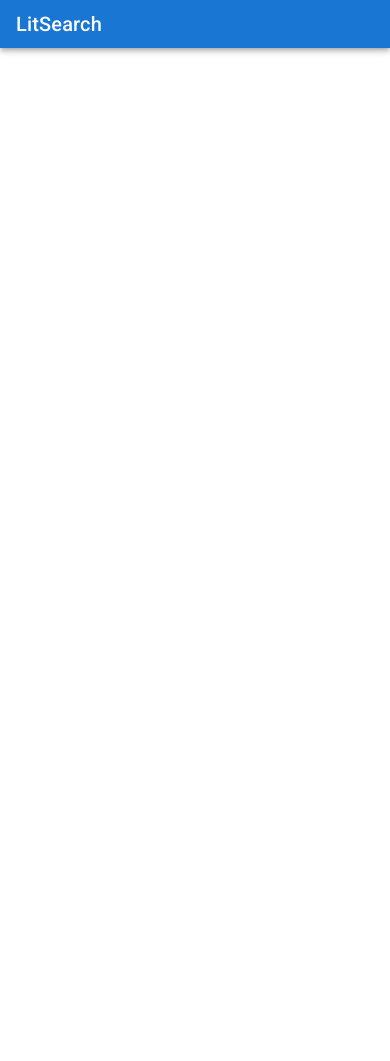
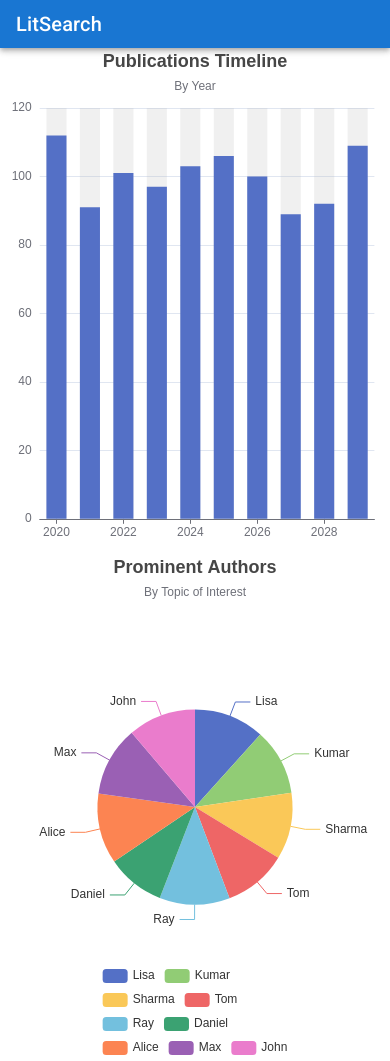
Before and after one commit to maneetgoyal/lit-search, a React (Create React App) app: page / in a window 390 px wide. Before the commit the page ends 844 px from the top, so only its background shows below. Built offline with nearby package versions, Linux system fonts and the light colour scheme.

Commit message:
Fix mobile responsiveness

```diff
--- a/src/App.tsx
+++ b/src/App.tsx
@@ -48,8 +48,9 @@ export function App(): JSX.Element {
         </Toolbar>
       </AppBar>
       <Grid container>
-        <Grid item md={12} lg={6}>
+        <Grid container item xs={12} sm={12} md={12} lg>
           <ReactECharts
+            style={{ height: "60vh", width: "100%" }}
             option={{
               title: {
                 text: "Publications Timeline",
@@ -110,8 +111,9 @@ export function App(): JSX.Element {
             }}
           />
         </Grid>
-        <Grid item md={12} lg={6}>
+        <Grid container item xs={12} sm={12} md={12} lg>
           <ReactECharts
+            style={{ height: "60vh", width: "100%" }}
             option={{
               title: {
                 text: "Prominent Authors",
```
